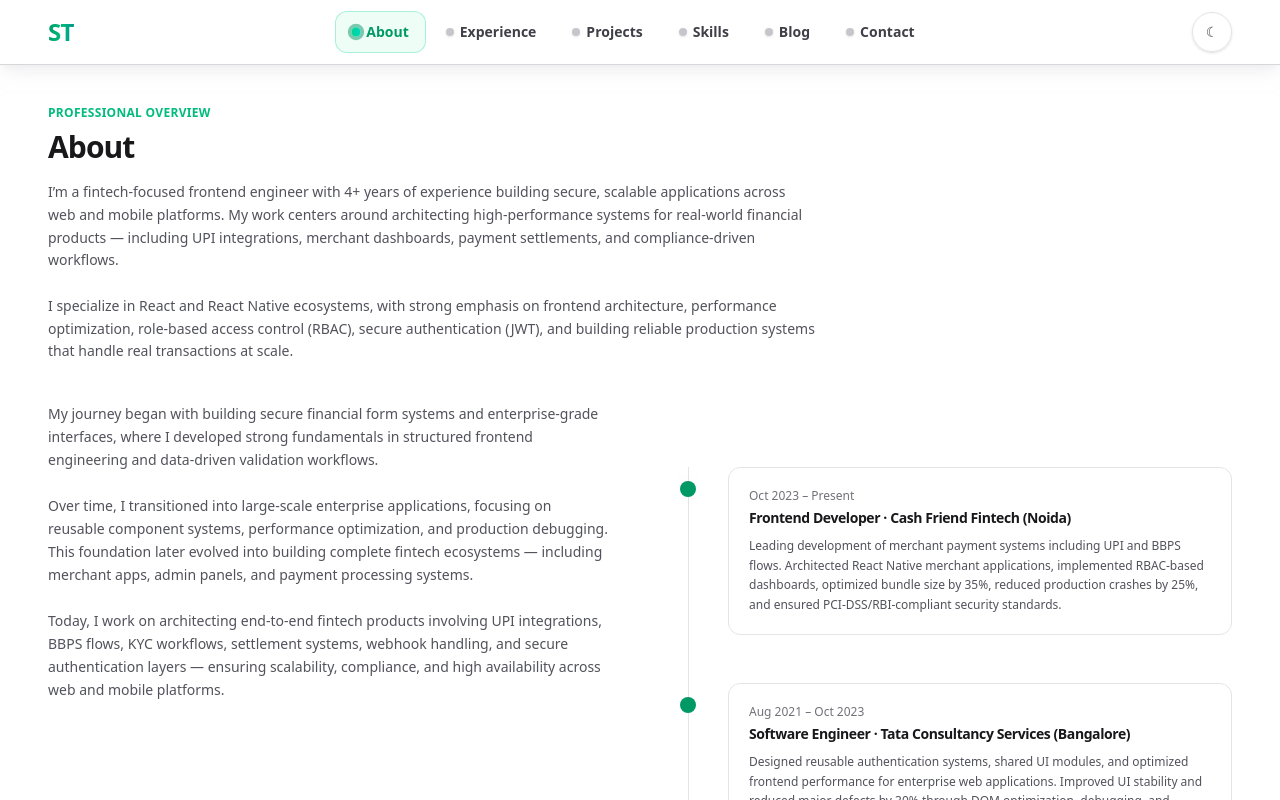
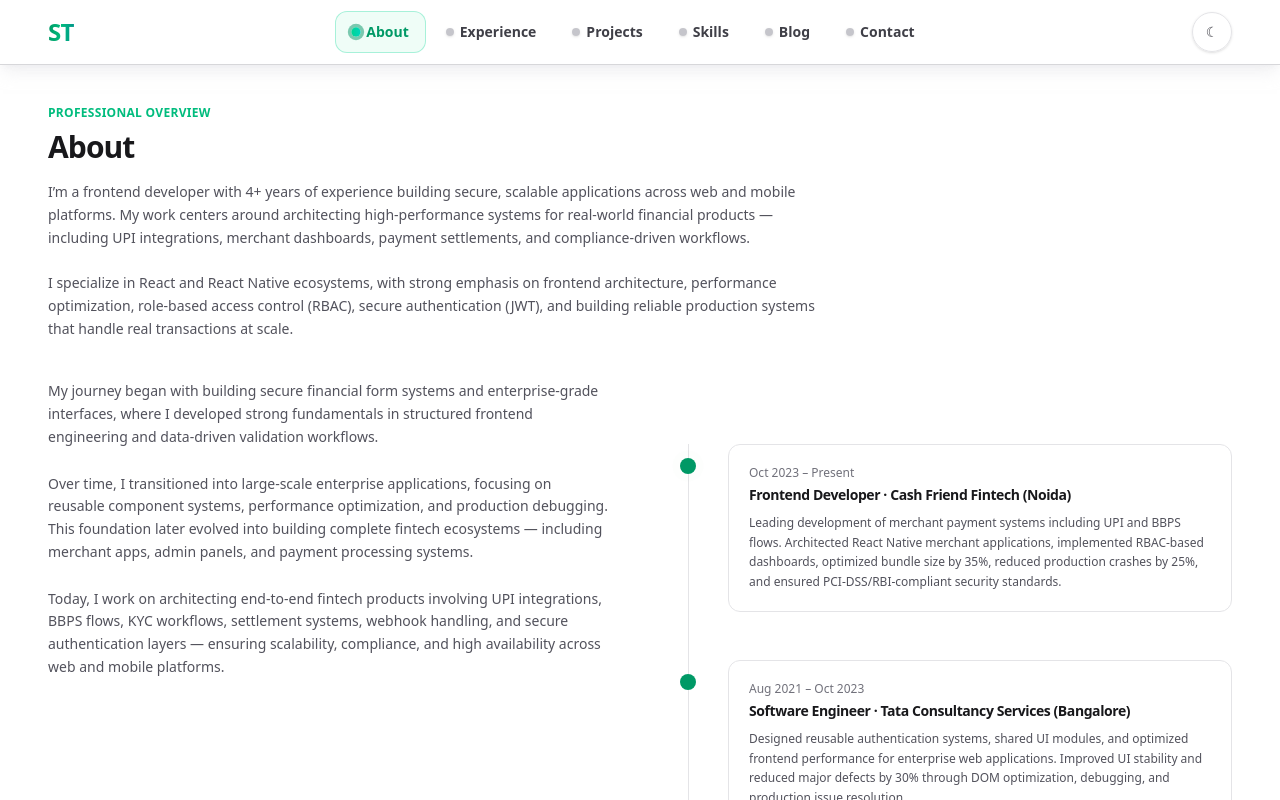
Before and after one commit to st908503/Portfolio, a Next.js app: page /about in a window 1280 px wide. Shown: the top 800 px of the page. Built offline with nearby package versions, Linux system fonts and the light colour scheme.

Commit message:
Update job title in about page description

```diff
--- a/app/(public)/about/page.tsx
+++ b/app/(public)/about/page.tsx
@@ -18,7 +18,7 @@ export default function AboutPage() {
             isDark ? "text-zinc-300" : "text-zinc-600"
           }`}
         >
-          I’m a fintech-focused frontend engineer with 4+ years of experience
+          I’m a frontend developer with 4+ years of experience
           building secure, scalable applications across web and mobile platforms.
           My work centers around architecting high-performance systems for
           real-world financial products — including UPI integrations, merchant
```
